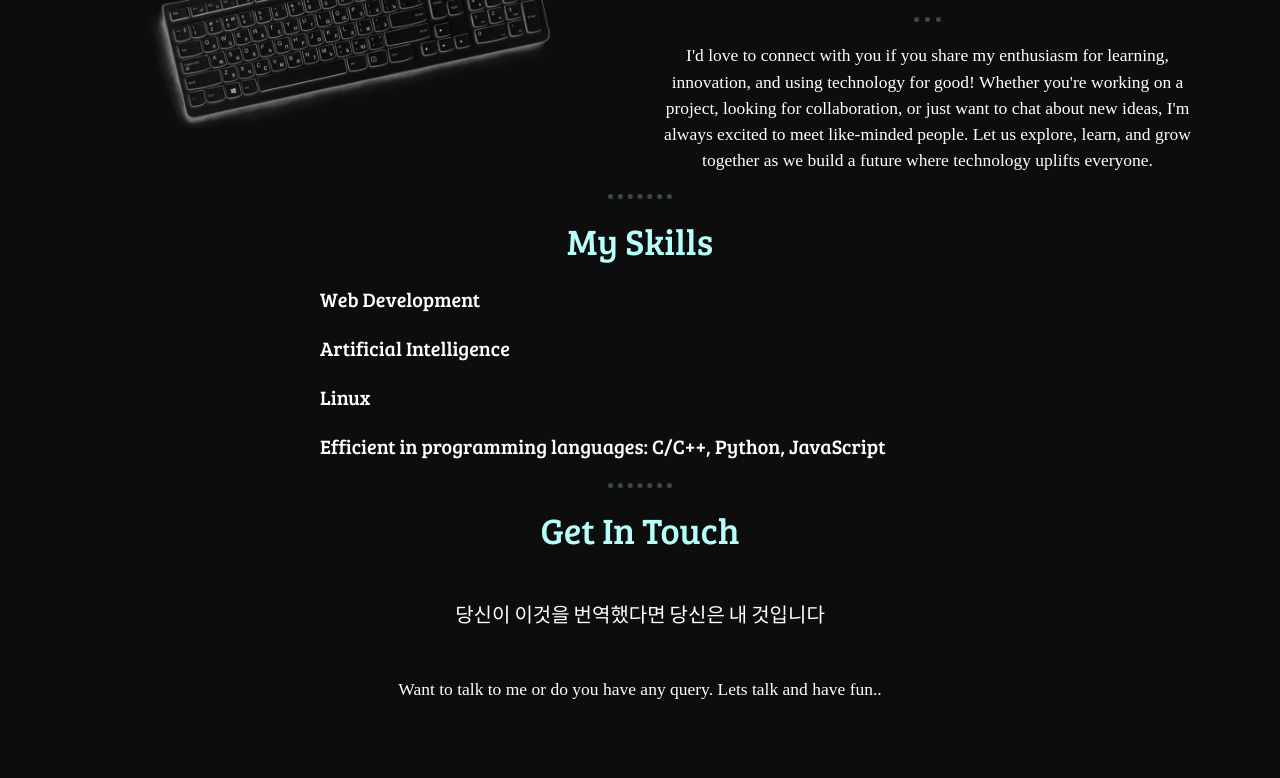
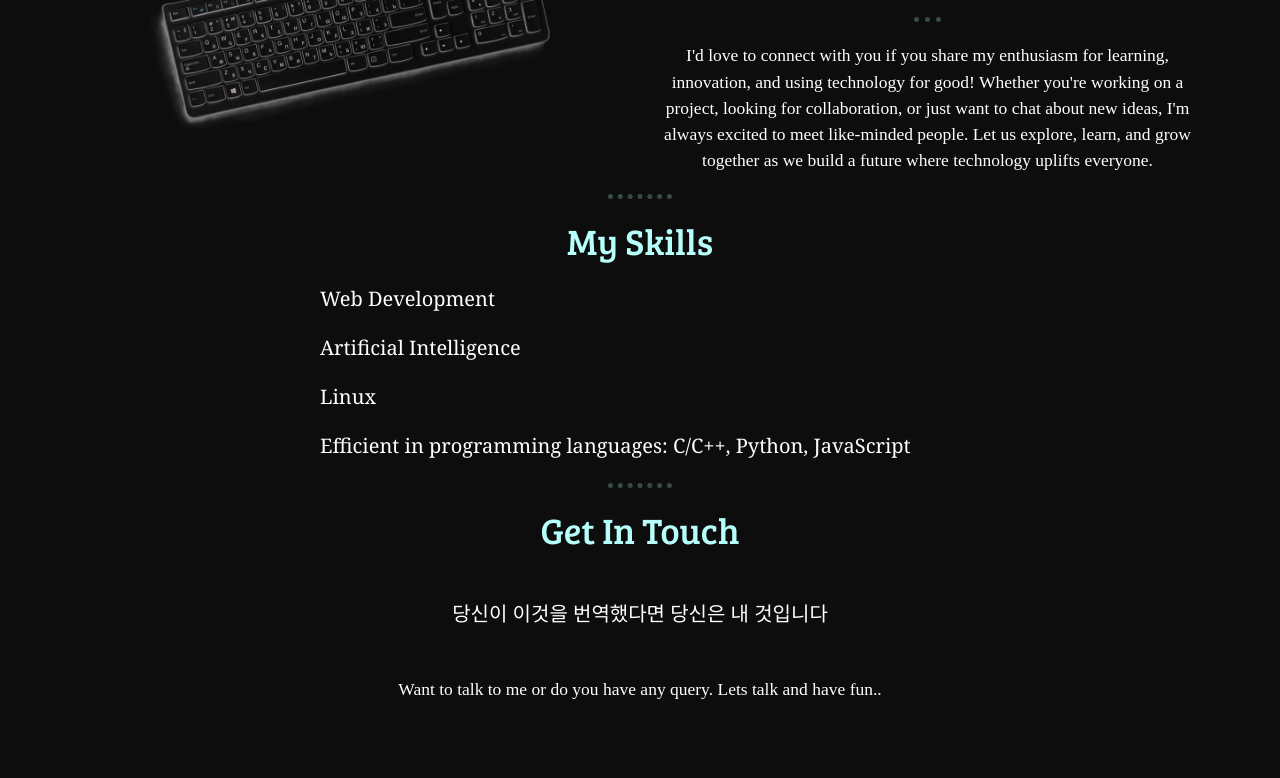
Before and after one commit to Infiniper/infiniper, a plain HTML site: page index.html in a window 1280 px wide. Shown: the part 2022-2800 px from the top of the page. Drawn offline with nearby package versions, Linux system fonts and the light colour scheme; a web font is replaced by a local one.

Commit message:
Added Cambria

```diff
--- a/css/styles.css
+++ b/css/styles.css
@@ -1,3 +1,26 @@
+/* Cambria */
+@font-face {
+  font-family: 'Cambria';
+  src: url('assets\fonts\cambria.ttc') format('truetype'),
+       url('assets\fonts\cambriab.ttf') format('truetype'),
+       url('assets\fonts\cambriai.ttf') format('truetype');
+  font-weight: normal;
+  font-style: normal;
+}
+
+/* Optional: Define additional font styles */
+@font-face {
+  font-family: 'Cambria';
+  src: url('assets\fonts\cambriab.ttf') format('truetype');
+  font-weight: bold;
+}
+
+@font-face {
+  font-family: 'Cambria';
+  src: url('assets\fonts\cambriai.ttf') format('truetype');
+  font-style: italic;
+}
+
 .glass-morphism {
   background-color: transparent;
   backdrop-filter: blur(20px);
@@ -169,7 +192,7 @@ h2 {
   margin: 0;
 }
 h3 {
-  font-family: "Bree Serif", sans-serif;
+  font-family: "Cambria", sans-serif;
   font-size: 2rem;
   color: white;
 }
```
